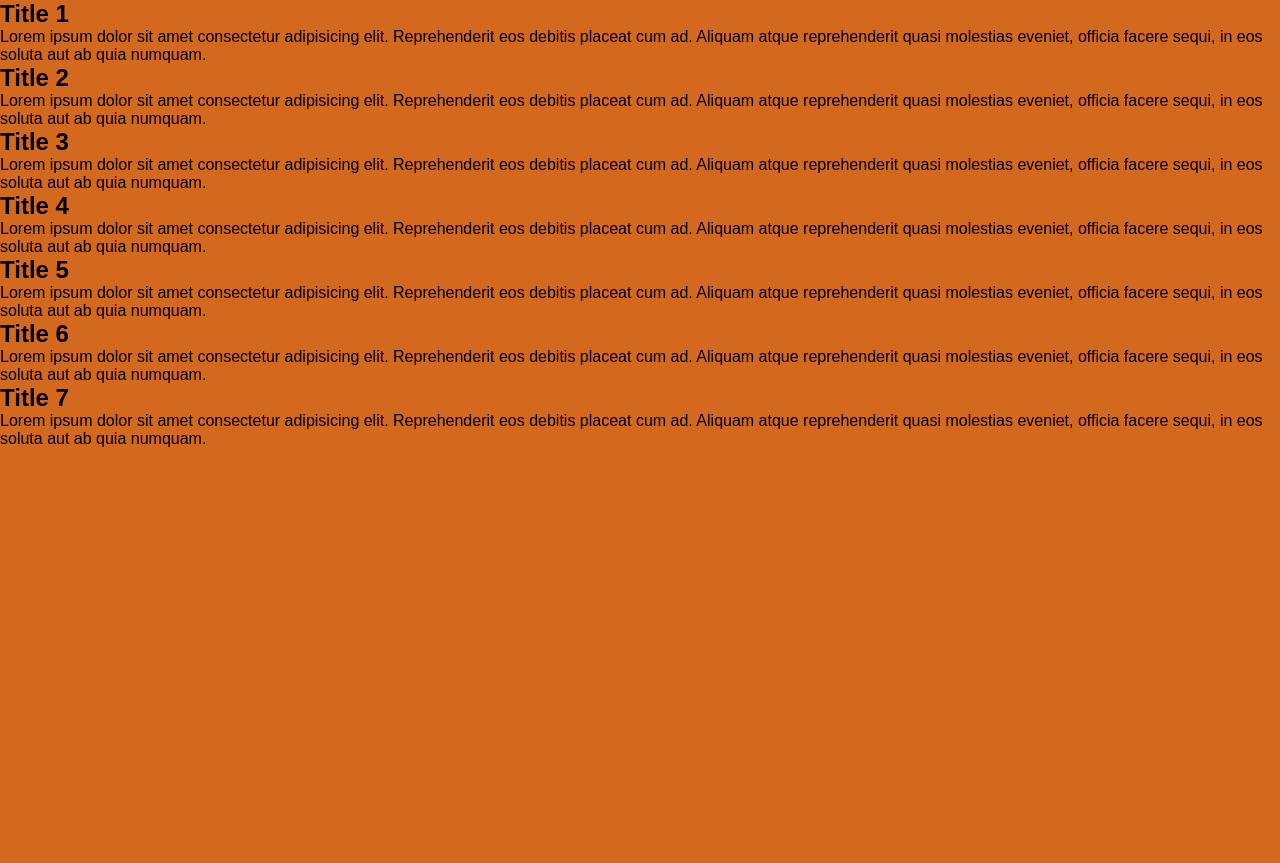
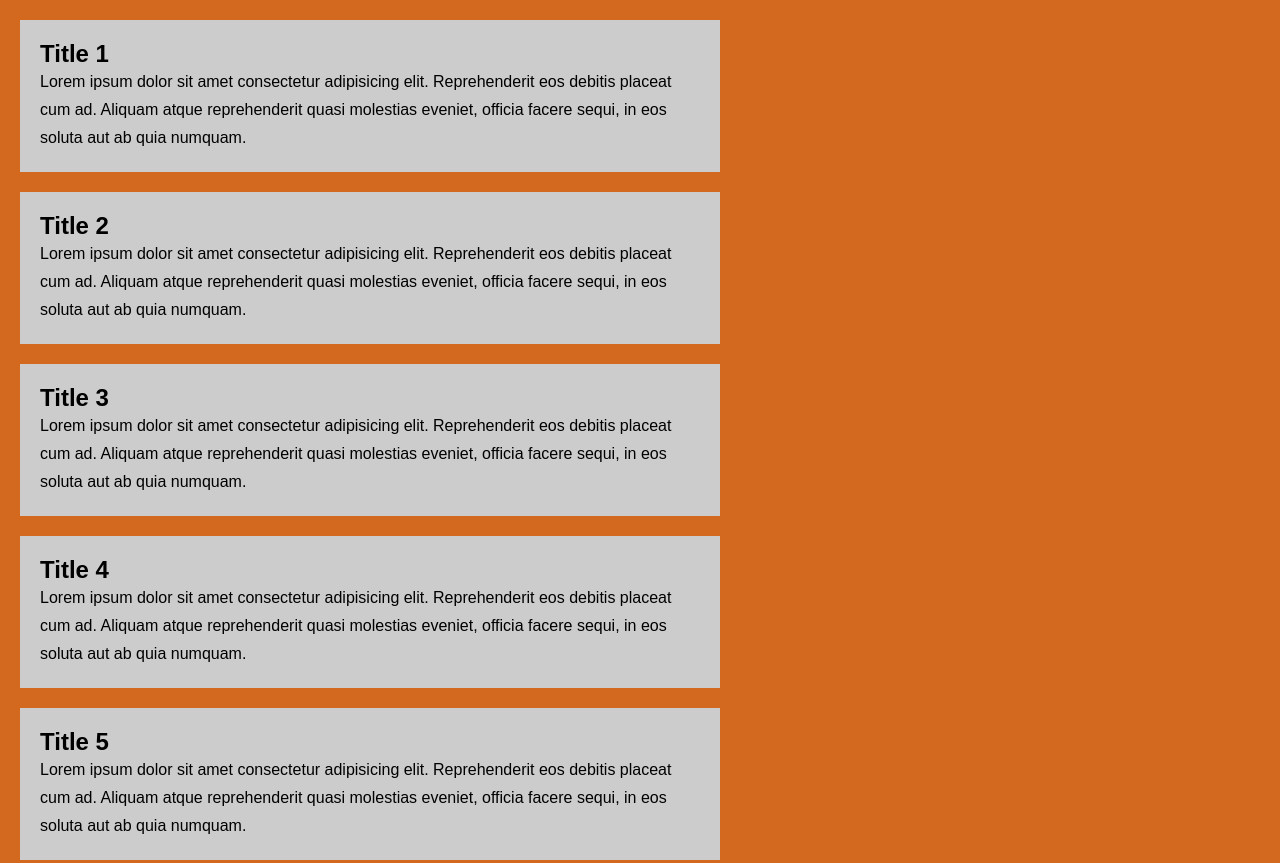
Before and after one commit to Waqasahmed15/Modern-Costom-Scroll-Bar, a plain HTML site: page index.html in a window 1280 px wide. Shown: the top 863 px of the page. Before the commit the page ends 800 px from the top, so only its background shows below. Drawn offline with Linux system fonts and the light colour scheme.

Commit message:
html done

```diff
--- a/style.css
+++ b/style.css
@@ -9,4 +9,10 @@ body {
 }
 
 .card {
+  width: 700px;
+  background: #ccc;
+  margin: 20px;
+  padding: 20px;
+  font-family: sans-serif;
+  line-height: 28px;
 }
```
